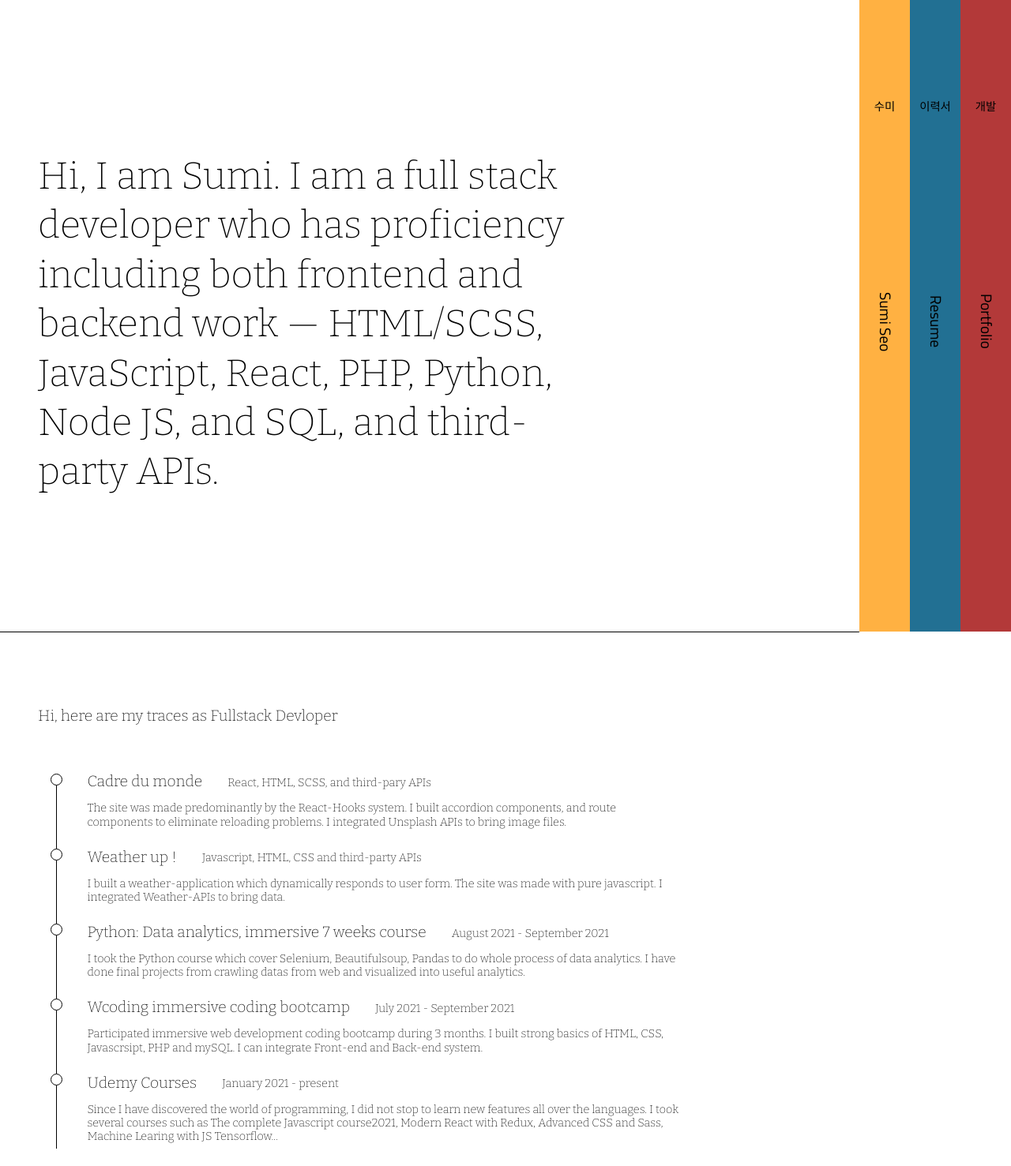
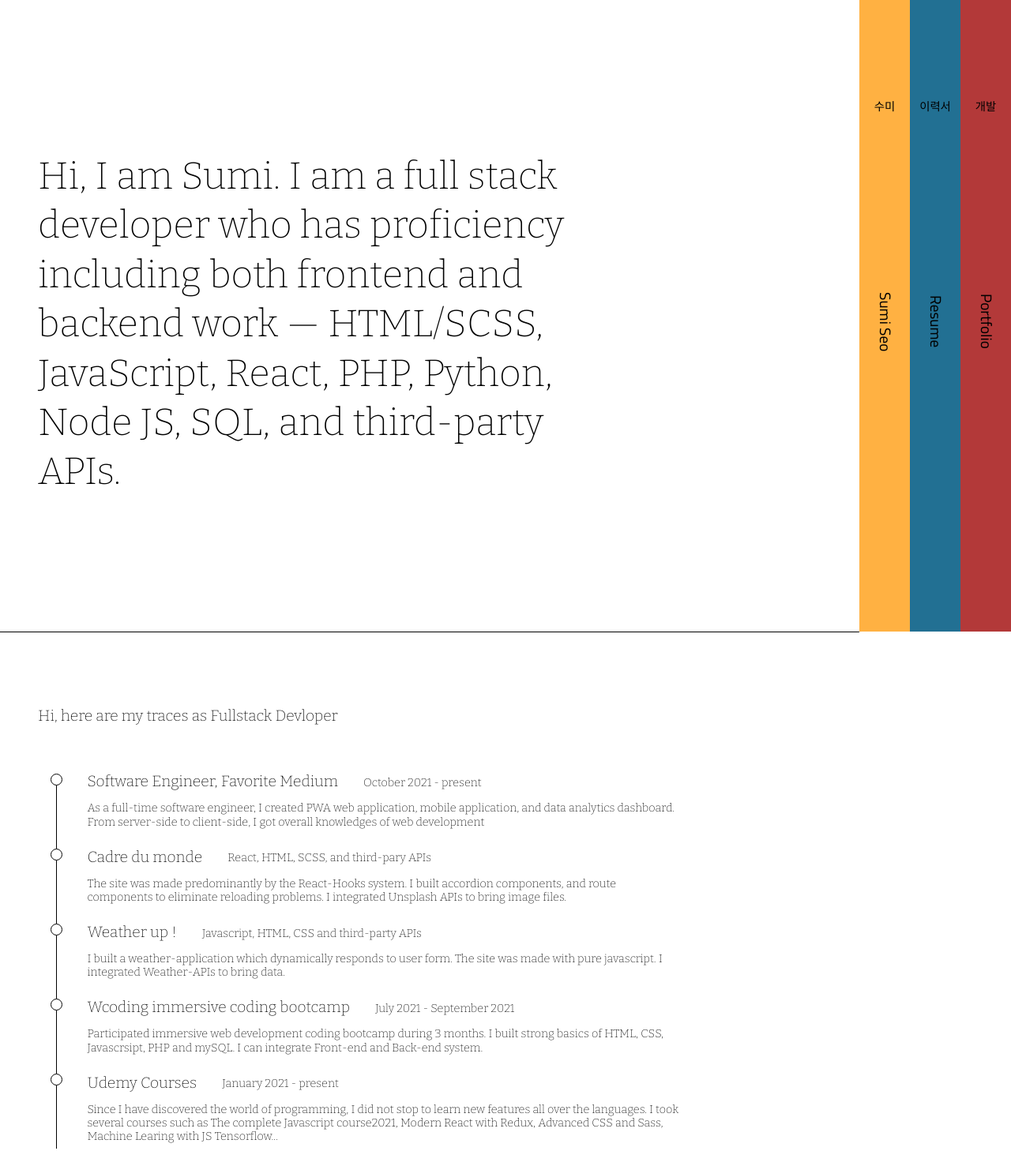
Before and after one commit to SumiSeo/portfolio, a website: page index.html in a window 1280 px wide. Shown: the top 1477 px of the page at 79% size. Drawn offline with nearby package versions, Linux system fonts and the light colour scheme; a web font is replaced by a local one.

Commit message:
change contents of resume

```diff
--- a/index.html
+++ b/index.html
@@ -39,7 +39,7 @@
           <div class="intro__box__logo"></div>
           <div class="intro__box__text">
             <h1>
-              Hi, I am Sumi. I am a full stack developer who has proficiency including both frontend and backend work —  HTML/SCSS, JavaScript, React, PHP, Python, Node JS, and SQL, and third-party APIs.
+              Hi, I am Sumi. I am a full stack developer who has proficiency including both frontend and backend work —  HTML/SCSS, JavaScript, React, PHP, Python, Node JS, SQL, and third-party APIs.
             </h1>
           </div>
         </div>
@@ -73,12 +73,18 @@
 
           </div>
           <div class="traces__column traces__column--2">
-          <div class="traces__infos">
+
+
+           <div class="traces__infos">
+            <div class="traces__summary"><h5 class="traces__title">Software Engineer, Favorite Medium</h5>
+            <span class="traces__date">October 2021 - present</span> </div>
+            <div class="traces__main"> <p class="traces__info">As a full-time software engineer, I created PWA web application, mobile application, and data analytics dashboard. From server-side to client-side, I got overall knowledges of web development </p></div>
+           </div>
+        <div class="traces__infos">
             <div class="traces__summary"><h5 class="traces__title">Cadre du monde</h5>
             <span class="traces__date">React, HTML, SCSS, and third-pary APIs</span> </div>
             <div class="traces__main"> <p class="traces__info">
               The site was made predominantly by the React-Hooks system. I built accordion components, and route components to eliminate reloading problems. I integrated Unsplash APIs to bring image files.
-
         </p></div>
            </div>
            <div class="traces__infos">
@@ -86,11 +92,8 @@
             <span class="traces__date">Javascript, HTML, CSS and third-party APIs</span> </div>
             <div class="traces__main"> <p class="traces__info">I built a weather-application which dynamically responds to user form. The site was made with pure javascript. I integrated Weather-APIs to bring data.</p></div>
            </div>
-           <div class="traces__infos">
-            <div class="traces__summary"><h5 class="traces__title">Python: Data analytics, immersive 7 weeks course</h5>
-            <span class="traces__date">August 2021 - September 2021</span> </div>
-            <div class="traces__main"> <p class="traces__info">I took the Python course which cover Selenium, Beautifulsoup, Pandas to do whole process of data analytics. I have done final projects from crawling datas from web and visualized into useful analytics.</p></div>
-           </div>
+
+
            <div class="traces__infos">
             <div class="traces__summary"><h5 class="traces__title">Wcoding immersive coding bootcamp</h5>
             <span class="traces__date">July 2021 - September 2021</span> </div>
```
